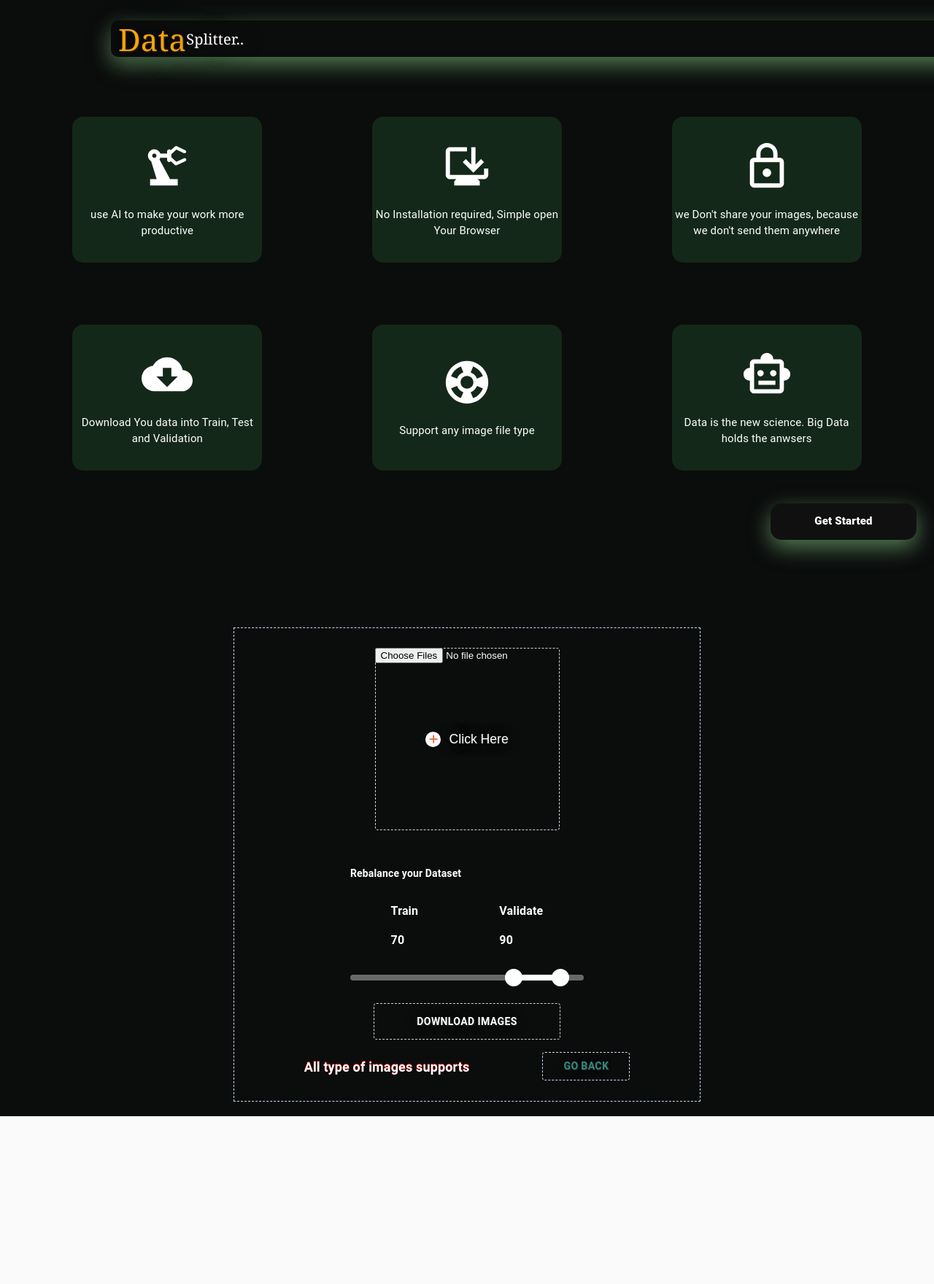
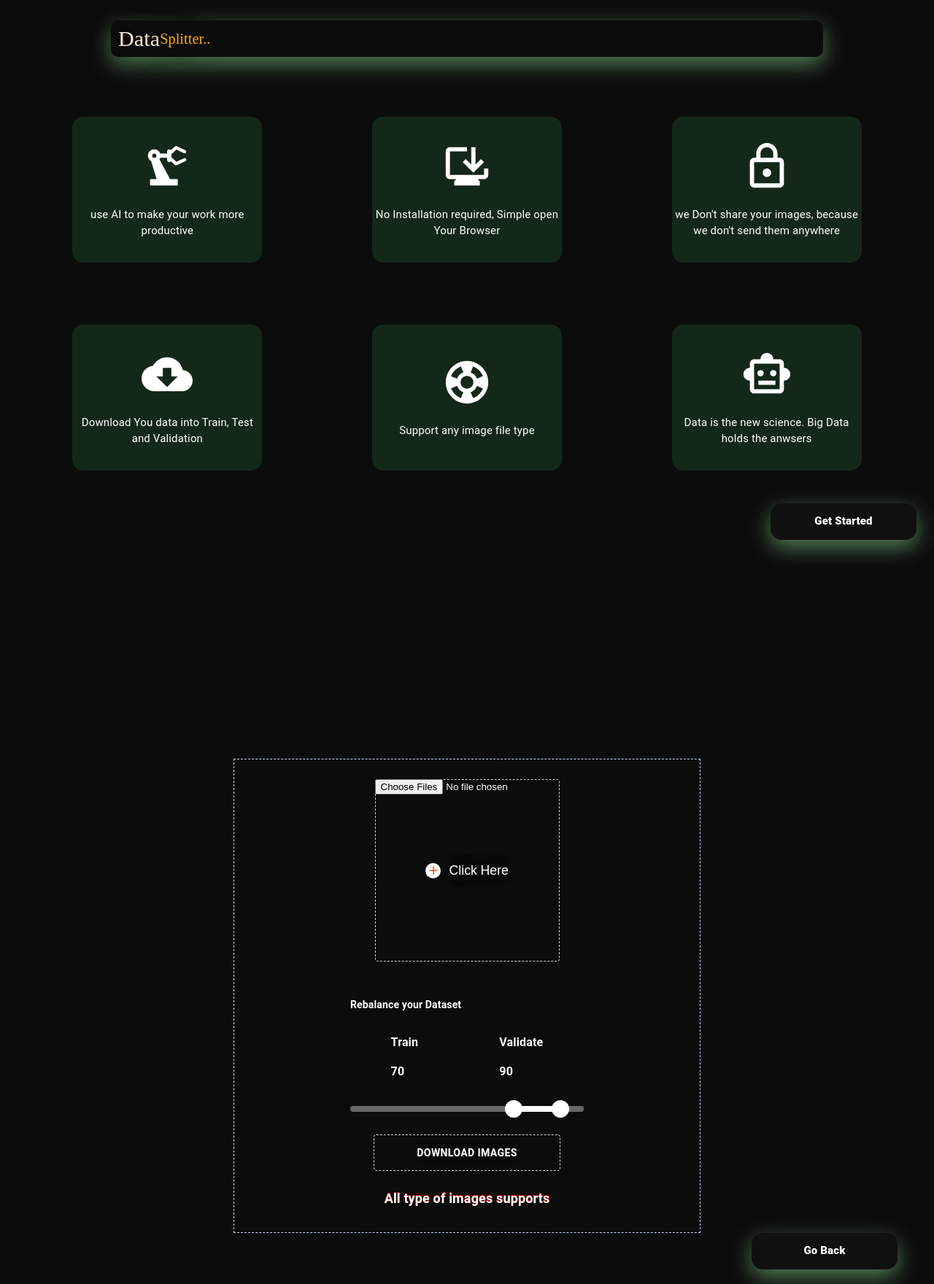
Before and after one commit to VisionifyCS/datasplitter01, a React (Create React App) app: page / in a window 1280 px wide. Shown: the whole page at 73% size. Before the commit the page ends 1530 px from the top, so only its background shows below. Built offline with nearby package versions, Linux system fonts and the light colour scheme.

Commit message:
added new ui design and deployed

```diff
--- a/src/pages/components/ImageTrain.js
+++ b/src/pages/components/ImageTrain.js
@@ -1,7 +1,7 @@
 import React from "react";
 import { useState } from "react";
 import { saveAs } from "file-saver";
-import { Button, makeStyles, Typography } from "@material-ui/core";
+import { Box, Button, makeStyles, Typography } from "@material-ui/core";
 import { withStyles } from "@material-ui/core/styles";
 import { useDropzone } from "react-dropzone";
 import "../components/image.scss";
@@ -217,14 +217,16 @@ function ImageTrain() {
             Download Images
           </Button>
         </div>
+        <p className="main">All type of images supports</p>
+      </div>
 
+      <Box>
         <div className="seperat-div">
-          <p className="main">All type of images supports</p>
           <Scroll to="header" smooth={true}>
-            <Button className="btn-info">Go Back</Button>
+            <Box className="btn-info">Go Back</Box>
           </Scroll>
         </div>
-      </div>
+      </Box>
     </>
   );
 }
--- a/src/pages/components/MainView.scss
+++ b/src/pages/components/MainView.scss
@@ -67,7 +67,7 @@
   align-items: center;
   display: flex;
   justify-content: end;
-  margin-bottom: 120px;
+  margin-bottom: 300px;
 }
 
 .div-scroll {
--- a/src/pages/components/Navbar.js
+++ b/src/pages/components/Navbar.js
@@ -21,8 +21,8 @@ const useStyle = makeStyles((theme) => ({
   },
   colorText: {
     color: "#fff",
-    fontSize: "20px",
-    marginRight: "1000px",
+    fontSize: "25px",
+    marginRight: "1300px",
   },
   container: {
     textAlign: "center",
@@ -41,6 +41,12 @@ const useStyle = makeStyles((theme) => ({
     justifyContent: "center",
     fontSize: "20px",
   },
+  titleInfo: {
+    fontSize: "30px",
+    display: "flex",
+    justifyContent: "center",
+    alignItem: "center",
+  },
 }));
 
 const Navbar = () => {
@@ -49,8 +55,13 @@ const Navbar = () => {
     <div>
       <AppBar className={classes.appbar} elevation={0}>
         <Toolbar className={classes.appbarWrapper}>
-          <h1 className={classes.appbarTitle} className="titleInfo">
-            Data<span className={classes.colorText}>Splitter..</span>
+          <h1 className="titleInfo">
+            <p className="pTag">
+              Data
+              <span style={{ fontSize: "20px", color: "orange" }}>
+                Splitter..
+              </span>
+            </p>
           </h1>
         </Toolbar>
       </AppBar>
--- a/src/pages/components/Navbar.scss
+++ b/src/pages/components/Navbar.scss
@@ -9,21 +9,18 @@
   color: orange;
   font: 3em Georgia, serif;
   display: flex;
-  justify-content: space-between;
+  justify-content: start;
   align-items: center;
   height: 50px;
   border-radius: 10px;
-}
-.white-text-with-blue-shadow {
-  text-shadow: 1px 1px 2px rgb(46, 44, 44), 0 0 1em rgb(1, 1, 10),
-    0 0 0.2em rgb(13, 13, 14);
-  color: black;
-  // text-shadow: red 0 -2px;
-  font-size: 600%;
-  letter-spacing: -0.5px;
-  word-spacing: -10px;
+  width: 320px;
 }
 
-.Icon-btn {
-  color: #fff;
+.pTag {
+  color: antiquewhite;
+  justify-content: center;
+  align-items: center;
+  display: flex;
+  font-size: 30px;
+  font-family: "Times New Roman", Times, serif;
 }
--- a/src/pages/components/image.scss
+++ b/src/pages/components/image.scss
@@ -10,7 +10,7 @@
   height: 650px;
   margin-left: 25%;
   color: #fff;
-  margin-top: 1em;
+  margin-top: 2em;
   font-weight: 600;
   .file-inputs {
     position: relative;
@@ -148,21 +148,33 @@
 
 .seperat-div {
   display: flex;
-  justify-content: center;
+  justify-content: end;
   align-items: center;
+  margin-right: 50px;
 }
 
 .seperat-div .btn-info {
+  width: 200px;
+  height: 50px;
+  display: flex;
+  justify-content: center;
+  align-items: center;
+  background-color: rgb(17, 16, 17);
+  color: #fff;
+  transition: transform 0.8s; /* Animation */
+  flex-direction: column;
+  font-size: 15px;
+  cursor: pointer;
+  border-radius: 1em;
+  font-weight: 1000;
+  box-shadow: 0px 10px 30px rgba(157, 240, 157, 0.5);
+}
+
+.seperat-div .btn-info:hover {
+  background-color: #fff;
+  color: rgb(16, 17, 17);
   text-shadow: 1px 1px 2px rgb(46, 44, 44), 0 0 1em rgb(1, 1, 10),
     0 0 0.2em rgb(13, 13, 14);
-  color: #fff;
-  margin-top: 15px;
-  margin-left: 100px;
-  width: 120px;
-  color: rgba(59, 173, 163, 0.753);
-  border: 1px dashed #c5daf3;
-  transition: 0.5s ease-in;
-  font-weight: 600;
 }
 
 .main-selector .typo-info {
```
